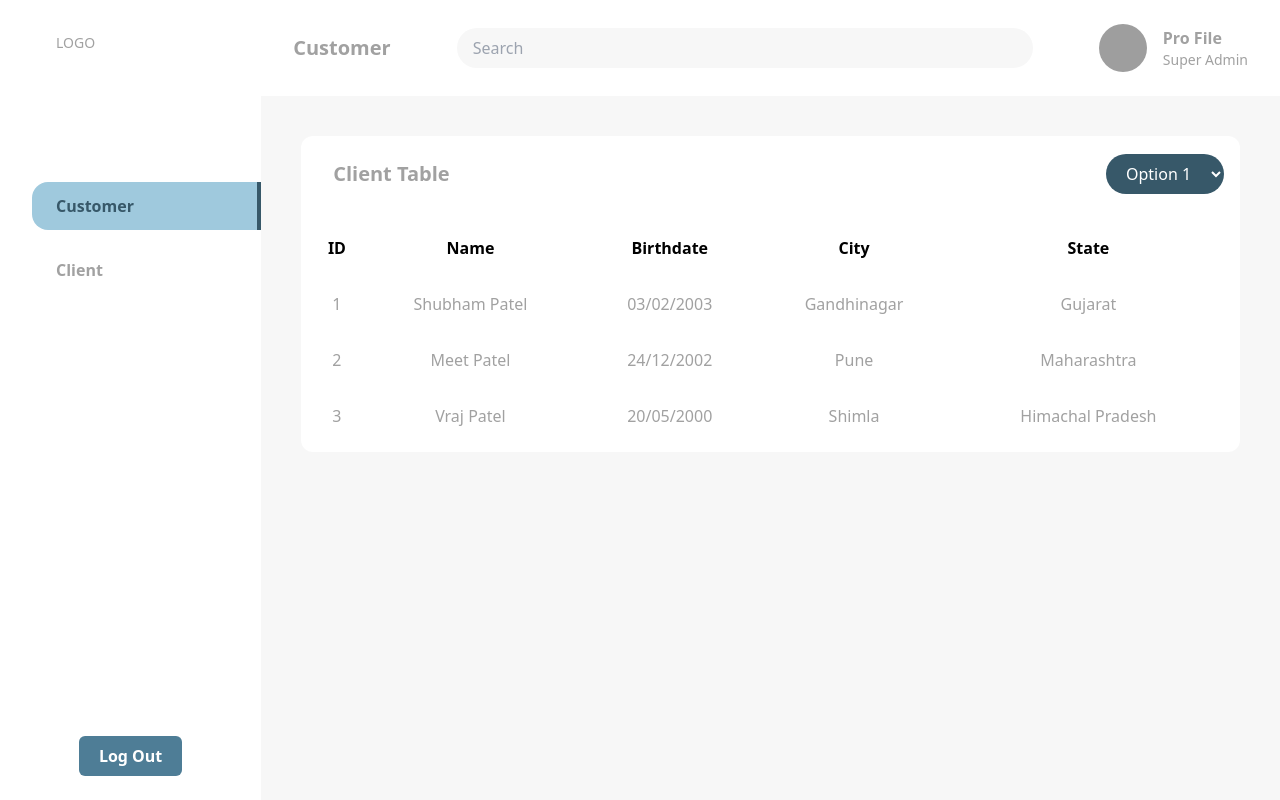
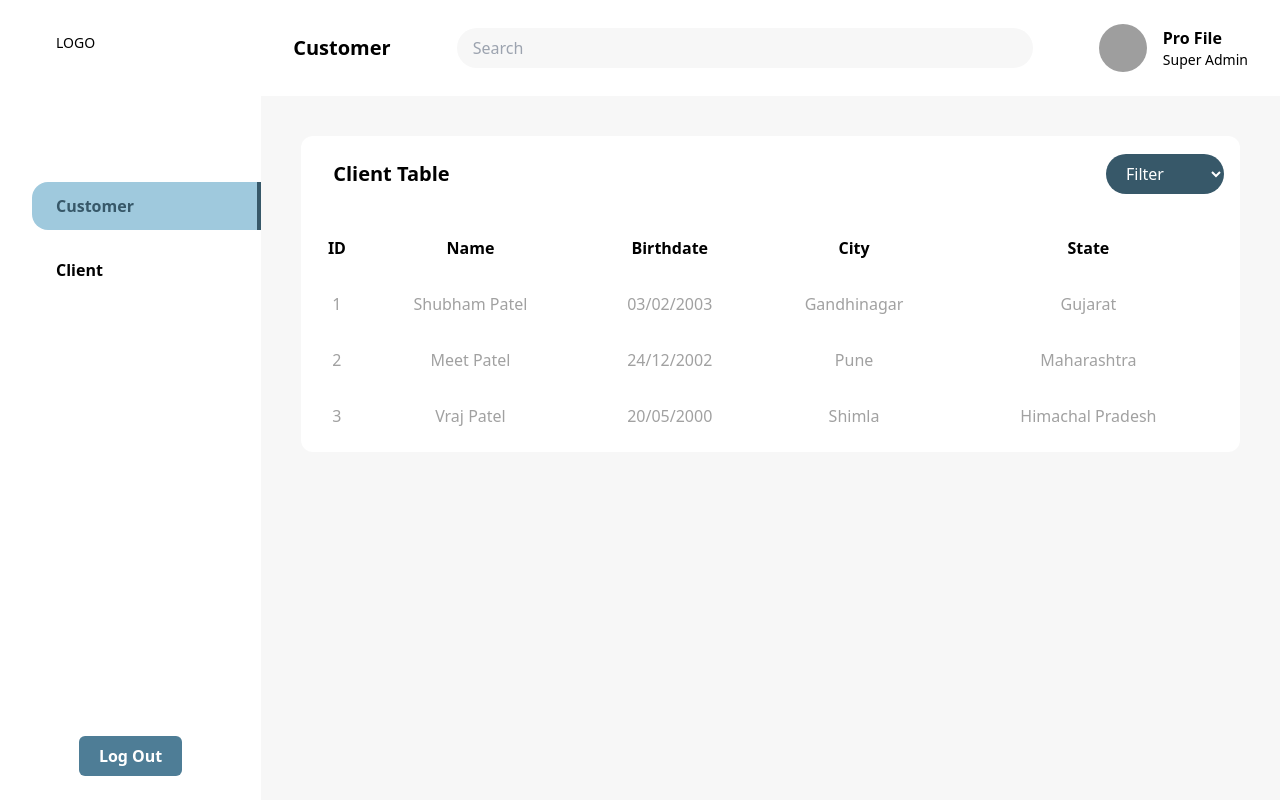
Before and after one commit to vrajpatel2451/lic-server, a React app: page / in a window 1280 px wide. Built offline with nearby package versions, Linux system fonts and the light colour scheme; grey boxes are pictures that could not be loaded.

Commit message:
filter dropdown added

```diff
--- a/src/client/src/app.jsx
+++ b/src/client/src/app.jsx
@@ -8,9 +8,6 @@ import SideBar from './components/sideBar';
 import Client from './pages/client';
 
 const App = () => {
-  // const linkp = useLocation();
-  // console.log(linkp.pathname);
-
   return (
     <div className="bg-lightGray w-full">
       <BrowserRouter>
--- a/src/client/src/components/clientTable.jsx
+++ b/src/client/src/components/clientTable.jsx
@@ -31,12 +31,13 @@ const ClientTable = () => {
     { text: 'Option 3', value: 'option3' },
   ];
 
-  const [dropdownValue, setDropdownValue] = useState('option1');
+  const [dropdownValue, setDropdownValue] = useState('');
   return (
     <div className="bg-white py-2 px-4 rounded-xl">
       <div className="flex justify-between items-center mb-4 ">
         <h5 className="p-4 font-semibold">Client Table</h5>
         <Dropdown
+          placeholder="Filter"
           value={dropdownValue}
           onChange={e => setDropdownValue(e.target.value)}
           options={options}
@@ -49,12 +50,12 @@ const ClientTable = () => {
           ))}
         </tr>
         {listItemData.map((itemData, i) => (
-          <tr className="hover:bg-pri-light rounded-full">
-            <td className="text-center py-4 text-gray">{itemData.item}</td>
-            <td className="text-center py-4 text-gray">{itemData.name}</td>
-            <td className="text-center py-4 text-gray">{itemData.date}</td>
-            <td className="text-center py-4 text-gray">{itemData.city}</td>
-            <td className="text-center py-4 text-gray">{itemData.state}</td>
+          <tr className="hover:bg-pri-light rounded-full text-gray hover:text-black">
+            <td className="text-center py-4">{itemData.item}</td>
+            <td className="text-center py-4">{itemData.name}</td>
+            <td className="text-center py-4">{itemData.date}</td>
+            <td className="text-center py-4">{itemData.city}</td>
+            <td className="text-center py-4">{itemData.state}</td>
           </tr>
         ))}
       </table>
--- a/src/client/src/components/dropdown.jsx
+++ b/src/client/src/components/dropdown.jsx
@@ -1,6 +1,6 @@
 import React, { useState } from 'react';
 
-const Dropdown = ({ options, value, onChange }) => {
+const Dropdown = ({ options, value, onChange, placeholder }) => {
   return (
     <select
       className="py-2 px-4 bg-pri-dark focus:outline-none text-white cursor-pointer rounded-full"
@@ -8,6 +8,11 @@ const Dropdown = ({ options, value, onChange }) => {
       value={value}
       onChange={onChange}
     >
+      {placeholder && (
+        <option className="bg-white text-black" value="selectOption">
+          {placeholder}
+        </option>
+      )}
       {options.map((e, i) => (
         <option className="bg-white text-black" key={i} value={e.value}>
           {e.text}
--- a/src/client/src/components/listHeading.jsx
+++ b/src/client/src/components/listHeading.jsx
@@ -1,7 +1,6 @@
 import React from 'react';
 
 const ListHeading = ({ headingData }) => {
-  // console.log(headingData);
   return <h2 className="flex-1 font-bold">{headingData.item}</h2>;
 };
 
--- a/src/client/src/components/listItem.jsx
+++ b/src/client/src/components/listItem.jsx
@@ -1,7 +1,6 @@
 import React from 'react';
 
 const ListItem = ({ listData }) => {
-  // console.log(listData);
   return (
     <div className="my-2 hover:bg-pri-light py-2 px-4 cursor-pointer rounded-xl flex gap-2 w-full items-center">
       {listData.map(data => (
--- a/src/client/src/components/sideBar.jsx
+++ b/src/client/src/components/sideBar.jsx
@@ -4,7 +4,6 @@ import ButtonComponent from './buttonComponent';
 
 const SideBar = () => {
   const link = useLocation();
-  console.log(link.pathname);
 
   const navigate = useNavigate();
 
--- a/src/client/src/styles/style.css
+++ b/src/client/src/styles/style.css
@@ -18,19 +18,19 @@
   }
 
   h4 {
-    @apply text-2xl text-gray
+    @apply text-2xl text-black
   }
 
   h5 {
-    @apply text-xl text-gray
+    @apply text-xl text-black
   }
 
   h6 {
-    @apply text-base text-gray
+    @apply text-base text-black
   }
 
   p {
-    @apply text-sm text-gray
+    @apply text-sm text-black
   }
   .side-nav{
     @apply pl-6 py-3 hover:bg-pri-light/50 hover:text-pri-dark font-semibold cursor-pointer rounded-l-2xl w-full
```
Also changed, not shown: src/client/src/pages/client/index.jsx (renamed from src/client/src/pages/client.jsx).
